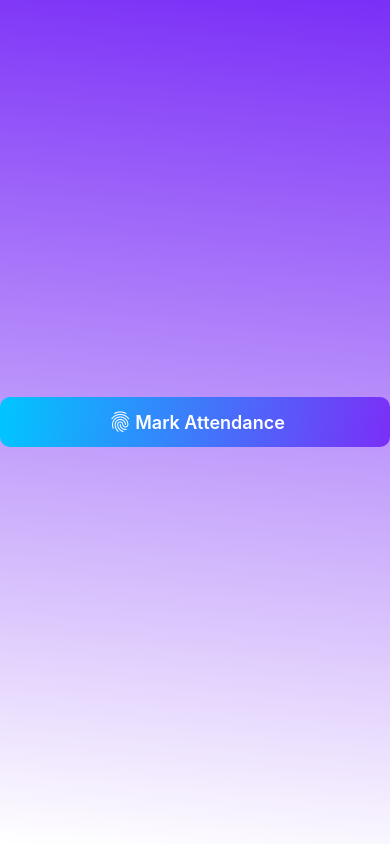
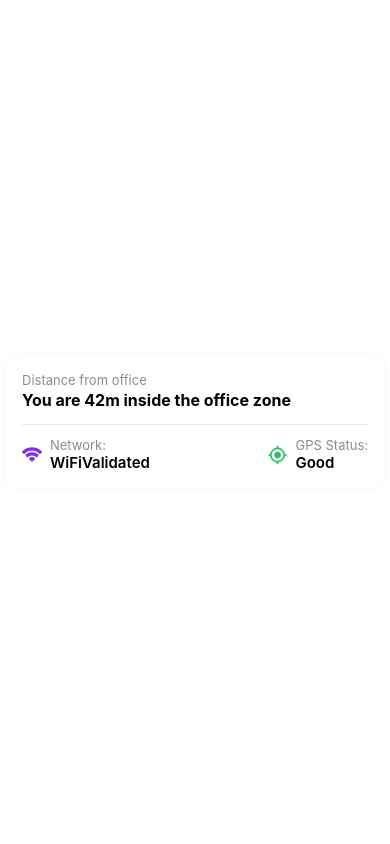
Before and after one commit to faisalabdulghani/gps_base_attendance_app, a React Native app: screen /Login in a window 390 px wide. Built offline with nearby package versions, Linux system fonts and the light colour scheme.

Commit message:
Distancefromofficecard component

```diff
--- /dev/null
+++ b/app/components/DistanceFromOfficeCard.js
@@ -0,0 +1,98 @@
+import React from "react";
+import { View, Text, StyleSheet } from "react-native";
+import { Ionicons, MaterialIcons } from "@expo/vector-icons";
+import { Colors } from "../theme/Colors";
+
+const DistanceFromOfficeCard = ({
+    distanceText = "You are 42m inside the office zone",
+    gpsStatus = "Good",
+    networkType = "WiFi",
+    networkStatus = "Validated",
+}) => {
+    return (
+        <View style={styles.card}>
+
+            {/* Header + main distance text */}
+            <Text style={styles.label}>Distance from office</Text>
+            <Text style={styles.mainText}>{distanceText}</Text>
+
+            <View style={styles.divider} />
+
+            {/* Bottom Row */}
+            <View style={styles.row}>
+
+                {/* GPS */}
+
+
+                {/* Network */}
+                <View style={styles.statusItem}>
+                    <Ionicons
+                        name="wifi"
+                        size={20}
+                        color={Colors.PRIMARYPURPLE}
+                    />
+                    <View>
+                        <Text style={styles.statusLabel}>Network:</Text>
+                        <Text style={styles.statusValue}>{networkType}{networkStatus}</Text>
+                    </View>
+                </View>
+                <View style={styles.statusItem}>
+                    <MaterialIcons name="gps-fixed" size={20} color={Colors.PRESENT} />
+                    <View>
+                        <Text style={styles.statusLabel}>GPS Status:</Text>
+                        <Text style={styles.statusValue}>{gpsStatus}</Text>
+                    </View>
+                </View>
+
+            </View>
+        </View>
+    );
+};
+
+export default DistanceFromOfficeCard;
+
+const styles = StyleSheet.create({
+    card: {
+        backgroundColor: Colors.WHITE,
+        padding: 16,
+        borderRadius: 10,
+        width: "100%",
+        shadowColor: Colors.BLACK,
+        shadowOpacity: 0.05,
+        shadowRadius: 5,
+        elevation: 2,
+    },
+    label: {
+        fontSize: 13,
+        color: Colors.TEXTLIGHT,
+    },
+    mainText: {
+        fontSize: 16,
+        fontWeight: "700",
+        marginVertical: 2,
+        color: Colors.BLACK,
+    },
+    divider: {
+        height: 1,
+        backgroundColor: Colors.DIVIDERCOLOR,
+        marginVertical: 12,
+    },
+    row: {
+        flexDirection: "row",
+        justifyContent: "space-between",
+    },
+    statusItem: {
+        flexDirection: "row",
+        alignItems: "center",
+        gap: 8,
+    },
+    statusLabel: {
+        fontSize: 13,
+        color: Colors.TEXTLIGHT,
+    },
+    statusValue: {
+        fontSize: 15,
+        fontWeight: "600",
+        color: Colors.BLACK,
+    },
+});
--- a/app/components/StatusCard.js
+++ b/app/components/StatusCard.js
@@ -112,7 +112,7 @@ const styles = StyleSheet.create({
     },
     divider: {
         height: 1,
-        backgroundColor: "#e5e7eb",
+        backgroundColor: Colors.DIVIDERCOLOR,
         marginVertical: 16,
     },
     timeRow: {
@@ -137,6 +137,6 @@ const styles = StyleSheet.create({
     verticalDivider: {
         width: 1,
         height: 40,
-        backgroundColor: "#e5e7eb",
+        backgroundColor: Colors.DIVIDERCOLOR,
     },
 });
--- a/app/screens/LoginScreen.js
+++ b/app/screens/LoginScreen.js
@@ -7,6 +7,7 @@ import { LinearGradient } from 'expo-linear-gradient';
 import StatusCard from '../components/StatusCard';
 import StatsCard from '../components/StatsCard';
 import GradientButton from '../components/GradientButton';
+import DistanceFromOfficeCard from '../components/DistanceFromOfficeCard';
 
 
 
@@ -16,17 +17,13 @@ export default function LoginScreen() {
 
     return (
         <LinearGradient
-            colors={[Colors.PRIMARYPURPLE, Colors.WHITE]}
+            colors={[Colors.WHITE, Colors.WHITE]}
             start={{ x: 0.2, y: 0 }}
             end={{ x: 0, y: 1 }}
             style={styles.container}
         >
 
-            <GradientButton
-                title="Mark Attendance"
-                icon="finger-print-outline"
-                onPress={() => console.log("Pressed")}
-            />
+            <DistanceFromOfficeCard />
 
 
         </LinearGradient>
@@ -37,7 +34,8 @@ const styles = StyleSheet.create({
     container: {
         flex: 1,
         justifyContent: "center",
-        //alignItems: "center",
+        alignItems: "center",
+        padding: 6,
         backgroundColor: Colors.BACKGROUND
     },
 });
--- a/app/theme/Colors.js
+++ b/app/theme/Colors.js
@@ -16,5 +16,6 @@ export const Colors = {
     PRESENT: "#22C55E",
     LATE: "#F59E0B",
     ABSENT: "#FF4D4F",
-    LEAVE: "#2D9CDB"
+    LEAVE: "#2D9CDB",
+    DIVIDERCOLOR: "#e5e7eb"
 }
```
